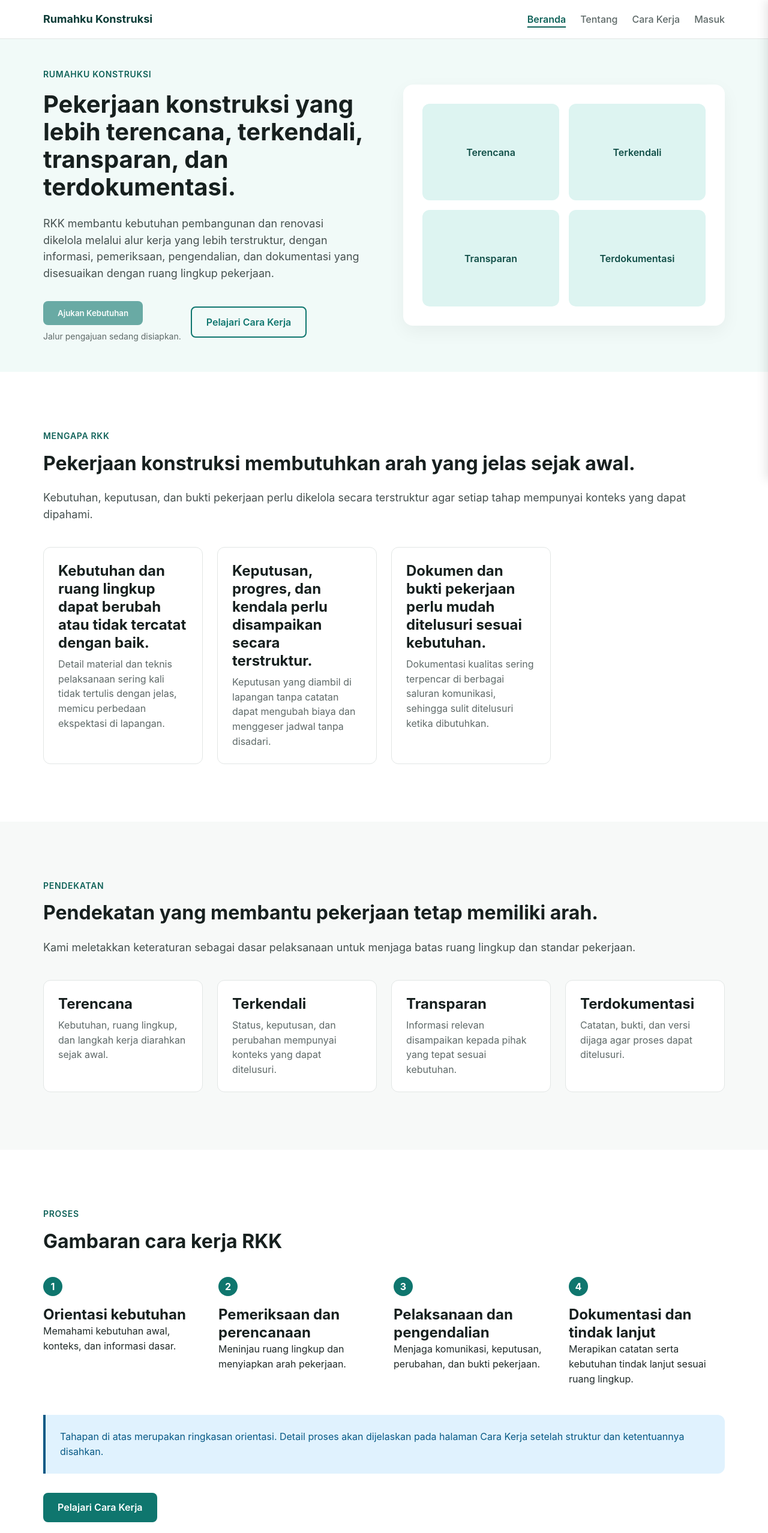
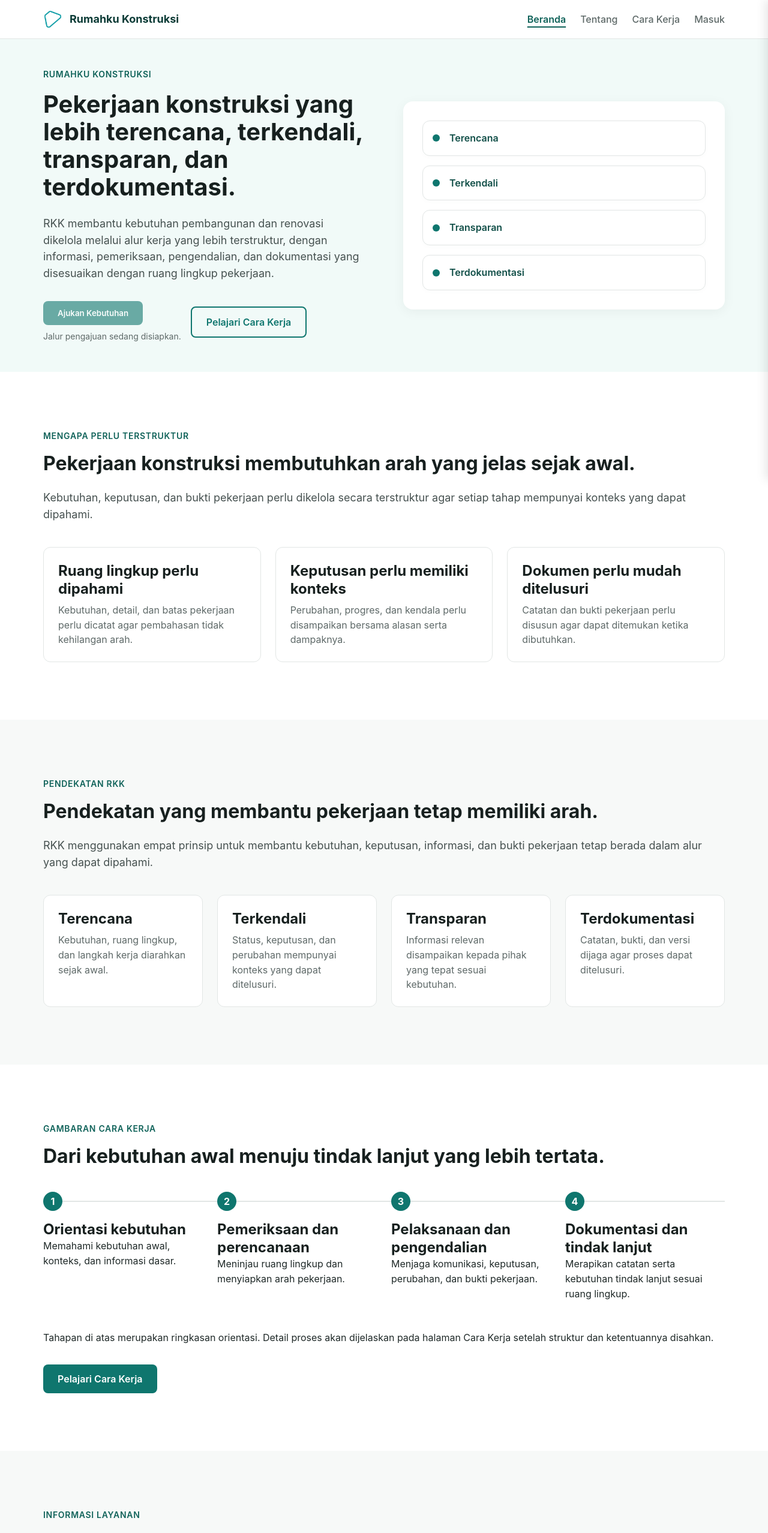
Before and after one commit to syahputrawork98-sketch/RKK-RumahKuKontruksi, a React app in the folder apps/web/: page / in a window 1280 px wide. Shown: the top 2556 px of the page at 60% size. Built offline with nearby package versions, Linux system fonts and the light colour scheme; the HTML template or start-up script is replaced by a standard one.

Commit message:
feat(web): implement PLAN-001A content and visual refinement

```diff
--- a/apps/web/src/components/public/MobileDrawer.jsx
+++ b/apps/web/src/components/public/MobileDrawer.jsx
@@ -1,5 +1,6 @@
 import { useEffect, useRef } from 'react';
 import { NavLink } from 'react-router-dom';
+import rkkMark from '../../assets/brand/rkk-mark.png';
 
 export default function MobileDrawer({ isOpen, onClose }) {
   const closeBtnRef = useRef(null);
@@ -113,7 +114,10 @@ export default function MobileDrawer({ isOpen, onClose }) {
         aria-hidden={isOpen ? "false" : "true"}
       >
         <div className="drawer-header">
-          <span className="brand-link">RKK</span>
+          <span className="brand-link">
+            <img src={rkkMark} alt="" aria-hidden="true" className="brand-logo" />
+            <span className="brand-text">Rumahku Konstruksi</span>
+          </span>
           <button
             ref={closeBtnRef}
             className="drawer-close"
--- a/apps/web/src/components/public/PublicFooter.jsx
+++ b/apps/web/src/components/public/PublicFooter.jsx
@@ -1,4 +1,5 @@
 import { Link } from 'react-router-dom';
+import rkkMark from '../../assets/brand/rkk-mark.png';
 
 export default function PublicFooter() {
   return (
@@ -6,9 +7,12 @@ export default function PublicFooter() {
       <div className="public-container">
         <div className="footer-content">
           <div className="footer-brand">
-            <h2>Rumahku Konstruksi</h2>
+            <Link to="/" className="brand-link" aria-label="Rumahku Konstruksi">
+              <img src={rkkMark} alt="" aria-hidden="true" className="brand-logo" />
+              <span className="brand-text">Rumahku Konstruksi</span>
+            </Link>
             <p className="footer-desc">
-              Pendekatan terencana dan terkendali untuk kebutuhan konstruksi Anda.
+              Pendekatan terstruktur untuk membantu kebutuhan konstruksi memiliki arah, konteks, dan dokumentasi yang lebih jelas.
             </p>
           </div>
 
@@ -23,6 +27,9 @@ export default function PublicFooter() {
               <li>
                 <Link to="/cara-kerja">Cara Kerja</Link>
               </li>
+              <li>
+                <Link to="/sign-in">Masuk</Link>
+              </li>
             </ul>
           </nav>
         </div>
--- a/apps/web/src/components/public/PublicHeader.jsx
+++ b/apps/web/src/components/public/PublicHeader.jsx
@@ -1,6 +1,7 @@
 import { useState, useRef } from 'react';
 import { NavLink, Link } from 'react-router-dom';
 import MobileDrawer from './MobileDrawer';
+import rkkMark from '../../assets/brand/rkk-mark.png';
 
 export default function PublicHeader() {
   const [drawerOpen, setDrawerOpen] = useState(false);
@@ -18,8 +19,9 @@ export default function PublicHeader() {
     <header className="public-header" role="banner">
       <div className="public-container">
         <div className="header-content">
-          <Link to="/" className="brand-link">
-            Rumahku Konstruksi
+          <Link to="/" className="brand-link" aria-label="Rumahku Konstruksi">
+            <img src={rkkMark} alt="" aria-hidden="true" className="brand-logo" />
+            <span className="brand-text">Rumahku Konstruksi</span>
           </Link>
 
           <nav className="desktop-nav" aria-label="Navigasi Utama">
--- a/apps/web/src/content/home.js
+++ b/apps/web/src/content/home.js
@@ -16,28 +16,28 @@ export const homeContent = {
     ]
   },
   context: {
-    eyebrow: 'MENGAPA RKK',
+    eyebrow: 'MENGAPA PERLU TERSTRUKTUR',
     title: 'Pekerjaan konstruksi membutuhkan arah yang jelas sejak awal.',
     description: 'Kebutuhan, keputusan, dan bukti pekerjaan perlu dikelola secara terstruktur agar setiap tahap mempunyai konteks yang dapat dipahami.',
     points: [
       {
-        title: 'Kebutuhan dan ruang lingkup dapat berubah atau tidak tercatat dengan baik.',
-        description: 'Detail material dan teknis pelaksanaan sering kali tidak tertulis dengan jelas, memicu perbedaan ekspektasi di lapangan.'
+        title: 'Ruang lingkup perlu dipahami',
+        description: 'Kebutuhan, detail, dan batas pekerjaan perlu dicatat agar pembahasan tidak kehilangan arah.'
       },
       {
-        title: 'Keputusan, progres, dan kendala perlu disampaikan secara terstruktur.',
-        description: 'Keputusan yang diambil di lapangan tanpa catatan dapat mengubah biaya dan menggeser jadwal tanpa disadari.'
+        title: 'Keputusan perlu memiliki konteks',
+        description: 'Perubahan, progres, dan kendala perlu disampaikan bersama alasan serta dampaknya.'
       },
       {
-        title: 'Dokumen dan bukti pekerjaan perlu mudah ditelusuri sesuai kebutuhan.',
-        description: 'Dokumentasi kualitas sering terpencar di berbagai saluran komunikasi, sehingga sulit ditelusuri ketika dibutuhkan.'
+        title: 'Dokumen perlu mudah ditelusuri',
+        description: 'Catatan dan bukti pekerjaan perlu disusun agar dapat ditemukan ketika dibutuhkan.'
       }
     ]
   },
   approach: {
-    eyebrow: 'PENDEKATAN',
+    eyebrow: 'PENDEKATAN RKK',
     title: 'Pendekatan yang membantu pekerjaan tetap memiliki arah.',
-    description: 'Kami meletakkan keteraturan sebagai dasar pelaksanaan untuk menjaga batas ruang lingkup dan standar pekerjaan.',
+    description: 'RKK menggunakan empat prinsip untuk membantu kebutuhan, keputusan, informasi, dan bukti pekerjaan tetap berada dalam alur yang dapat dipahami.',
     items: [
       {
         title: 'Terencana',
@@ -58,8 +58,8 @@ export const homeContent = {
     ]
   },
   workflow: {
-    eyebrow: 'PROSES',
-    title: 'Gambaran cara kerja RKK',
+    eyebrow: 'GAMBARAN CARA KERJA',
+    title: 'Dari kebutuhan awal menuju tindak lanjut yang lebih tertata.',
     steps: [
       {
         title: 'Orientasi kebutuhan',
@@ -85,13 +85,15 @@ export const homeContent = {
     }
   },
   services: {
-    eyebrow: 'LAYANAN',
-    title: 'Informasi layanan ditampilkan setelah ruang lingkupnya disahkan.',
-    description: 'RKK tidak menampilkan daftar layanan, harga, wilayah, jadwal, atau ketentuan yang belum memiliki sumber resmi. Informasi tersebut akan tersedia setelah ruang lingkup dan batasnya ditetapkan.'
+    eyebrow: 'INFORMASI LAYANAN',
+    title: 'Informasi layanan disiapkan secara bertahap sebelum dipublikasikan.',
+    description: 'RKK tidak menampilkan daftar layanan, harga, wilayah, jadwal, atau ketentuan yang belum memiliki sumber resmi. Informasi akan tersedia setelah ruang lingkup dan batasnya ditetapkan.',
+    statusLabel: 'Konten sedang disiapkan'
   },
   principles: {
-    eyebrow: 'PRINSIP',
+    eyebrow: 'TRANSPARANSI DAN DOKUMENTASI',
     title: 'Transparansi dibangun melalui informasi yang relevan dan dapat ditelusuri.',
+    intro: 'Keterbukaan perlu berjalan bersama konteks, tanggung jawab, dan batas akses yang tepat.',
     items: [
       {
         title: 'Informasi relevan',
--- a/apps/web/src/sections/home/HomeContext.jsx
+++ b/apps/web/src/sections/home/HomeContext.jsx
@@ -13,7 +13,7 @@ export default function HomeContext({ content }) {
           description={content.description}
         />
 
-        <div className="approach-grid">
+        <div className="context-grid">
           {content.points.map((point, index) => (
             <InfoCard
               key={index}
--- a/apps/web/src/sections/home/HomeHero.jsx
+++ b/apps/web/src/sections/home/HomeHero.jsx
@@ -26,11 +26,17 @@ export default function HomeHero({ content }) {
             </div>
           </div>
           <div className="hero-visual" aria-hidden="true">
-            {content.visualNodes.map((node, index) => (
-              <div key={index} className="visual-node">
-                {node}
-              </div>
-            ))}
+            <div className="system-diagram">
+              <svg className="system-lines" width="100%" height="100%" preserveAspectRatio="none">
+                <path d="M 50,50 L 150,150 L 250,50 L 350,150" fill="none" stroke="currentColor" strokeWidth="2" strokeDasharray="4 4" className="stroke-primary" />
+              </svg>
+              {content.visualNodes.map((node, index) => (
+                <div key={index} className={`system-node node-${index + 1}`}>
+                  <div className="node-icon"></div>
+                  <div className="node-label">{node}</div>
+                </div>
+              ))}
+            </div>
           </div>
         </div>
       </div>
--- a/apps/web/src/sections/home/HomeServices.jsx
+++ b/apps/web/src/sections/home/HomeServices.jsx
@@ -9,11 +9,10 @@ export default function HomeServices({ content }) {
         <SectionHeading
           eyebrow={content.eyebrow}
           title={content.title}
-          description={content.description}
         />
-        {/* State: information/hold panel; tidak membuat kartu layanan dummy */}
-        <div className="gate-panel">
-          <p>Layanan akan dibuka secara bertahap.</p>
+        <div className="informative-panel">
+          <span className="panel-status">{content.statusLabel}</span>
+          <p className="panel-desc">{content.description}</p>
         </div>
       </PublicContainer>
     </PublicSection>
--- a/apps/web/src/sections/home/HomeWorkflow.jsx
+++ b/apps/web/src/sections/home/HomeWorkflow.jsx
@@ -12,7 +12,7 @@ export default function HomeWorkflow({ content }) {
           title={content.title}
         />
 
-        <div className="process-grid">
+        <div className="timeline-grid">
           {content.steps.map((step, index) => (
             <div key={index} className="process-step">
               <span className="step-number">{index + 1}</span>
--- a/apps/web/src/styles/home.css
+++ b/apps/web/src/styles/home.css
@@ -62,23 +62,56 @@
   background-color: var(--color-neutral-0);
   border-radius: var(--radius-panel);
   padding: var(--spacing-8);
-  box-shadow: 0 10px 30px rgba(0, 0, 0, 0.05);
-  display: grid;
-  grid-template-columns: 1fr 1fr;
-  gap: var(--spacing-4);
-  aspect-ratio: 4/3;
+  box-shadow: 0 4px 20px rgba(0, 0, 0, 0.05);
+  display: flex;
+  flex-direction: column;
 }
 
-.visual-node {
-  background-color: var(--color-brand-100);
+.system-diagram {
+  display: flex;
+  flex-direction: column;
+  justify-content: space-between;
+  height: 100%;
+  gap: var(--spacing-4);
+  position: relative;
+}
+
+.system-diagram::before {
+  content: '';
+  position: absolute;
+  left: 1.5rem;
+  top: 2rem;
+  bottom: 2rem;
+  width: 2px;
+  background: var(--color-brand-200);
+  z-index: 0;
+}
+
+.system-lines {
+  display: none;
+}
+
+.system-node {
+  position: relative;
+  z-index: 1;
+  background-color: var(--color-neutral-0);
+  border: 1px solid var(--color-neutral-200);
   border-radius: var(--radius-card);
   display: flex;
   align-items: center;
-  justify-content: center;
+  gap: var(--spacing-4);
   font-weight: 600;
   color: var(--color-brand-800);
   padding: var(--spacing-4);
-  text-align: center;
+  box-shadow: 0 2px 8px rgba(0, 0, 0, 0.02);
+}
+
+.node-icon {
+  width: 12px;
+  height: 12px;
+  background: var(--color-brand-600);
+  border-radius: 50%;
+  flex-shrink: 0;
 }
 
 /* Sections */
@@ -100,8 +133,15 @@
   background-color: var(--color-neutral-0);
 }
 
-/* Approach Cards */
+/* Approach & Context Cards */
 .approach-grid {
+  display: grid;
+  grid-template-columns: 1fr;
+  gap: var(--spacing-6);
+  margin-top: var(--spacing-10);
+}
+
+.context-grid {
   display: grid;
   grid-template-columns: 1fr;
   gap: var(--spacing-6);
@@ -112,6 +152,9 @@
   .approach-grid {
     grid-template-columns: repeat(2, 1fr);
   }
+  .context-grid {
+    grid-template-columns: repeat(3, 1fr);
+  }
 }
 
 @media (min-width: 1024px) {
@@ -121,23 +164,41 @@
 }
 
 /* Process Steps */
-.process-grid {
-  display: grid;
-  grid-template-columns: 1fr;
+.timeline-grid {
+  display: flex;
+  flex-direction: column;
   gap: var(--spacing-8);
   margin-top: var(--spacing-10);
   margin-bottom: var(--spacing-8);
+  position: relative;
 }
 
-@media (min-width: 768px) {
-  .process-grid {
-    grid-template-columns: repeat(2, 1fr);
-  }
+.timeline-grid::before {
+  content: '';
+  position: absolute;
+  left: 15px;
+  top: 32px;
+  bottom: 0;
+  width: 2px;
+  background: var(--color-neutral-200);
+  z-index: 0;
 }
 
 @media (min-width: 1024px) {
-  .process-grid {
-    grid-template-columns: repeat(4, 1fr);
+  .timeline-grid {
+    flex-direction: row;
+    gap: var(--spacing-6);
+  }
+  .timeline-grid::before {
+    left: 0;
+    right: 0;
+    top: 15px;
+    height: 2px;
+    width: 100%;
+    bottom: auto;
+  }
+  .timeline-grid .process-step {
+    flex: 1;
   }
 }
 
@@ -158,18 +219,52 @@
   margin-bottom: var(--spacing-4);
 }
 
-/* Gate Section */
-.gate-panel {
-  background-color: var(--color-info-bg);
-  border-left: 4px solid var(--color-info-text);
-  padding: var(--spacing-6);
-  border-radius: 0 var(--radius-card) var(--radius-card) 0;
+/* Split Layout */
+.split-layout {
+  display: grid;
+  grid-template-columns: 1fr;
+  gap: var(--spacing-10);
   margin-top: var(--spacing-8);
 }
 
-.gate-panel p {
-  color: var(--color-info-text);
-  margin-bottom: 0;
+@media (min-width: 1024px) {
+  .split-layout {
+    grid-template-columns: 1fr 1fr;
+    gap: var(--spacing-16);
+    align-items: flex-start;
+  }
+}
+
+.split-list {
+  display: grid;
+  gap: var(--spacing-4);
+}
+
+/* Informative Panel (Gate) */
+.informative-panel {
+  background-color: var(--color-neutral-0);
+  border: 1px solid var(--color-neutral-200);
+  padding: var(--spacing-8);
+  border-radius: var(--radius-card);
+  margin-top: var(--spacing-8);
+  text-align: center;
+}
+
+.panel-status {
+  display: inline-block;
+  background-color: var(--color-neutral-100);
+  color: var(--color-neutral-700);
+  padding: var(--spacing-1) var(--spacing-3);
+  border-radius: 999px;
+  font-size: var(--font-size-supporting);
+  font-weight: 600;
+  margin-bottom: var(--spacing-4);
+}
+
+.panel-desc {
+  color: var(--color-neutral-700);
+  max-width: 600px;
+  margin: 0 auto;
 }
 
 /* UI Components */
@@ -253,34 +348,29 @@
   margin-bottom: 0;
 }
 
-/* Page State */
-.page-state {
-  display: flex;
-  flex-direction: column;
-  align-items: center;
-  justify-content: center;
-  text-align: center;
-  padding: var(--spacing-20) var(--spacing-4);
-  min-height: 50vh;
+/* Closing CTA */
+.closing-section {
+  padding: var(--spacing-16) 0;
 }
 
-.state-label {
-  display: inline-block;
-  background-color: var(--color-warning-bg);
-  color: var(--color-warning-text);
-  padding: var(--spacing-1) var(--spacing-3);
-  border-radius: 999px;
-  font-size: var(--font-size-supporting);
-  font-weight: 600;
-  margin-bottom: var(--spacing-6);
+.closing-panel {
+  background-color: var(--color-neutral-0);
+  border: 1px solid var(--color-neutral-200);
+  border-radius: var(--radius-panel);
+  padding: var(--spacing-12) var(--spacing-6);
+  text-align: center;
+  box-shadow: 0 4px 20px rgba(0, 0, 0, 0.05);
 }
 
-.page-state h1 {
+.closing-panel .hero-title {
   margin-bottom: var(--spacing-4);
 }
 
-.page-state p {
-  color: var(--color-neutral-600);
-  max-width: 500px;
-  margin-bottom: var(--spacing-8);
+.closing-panel .hero-desc {
+  max-width: 600px;
+  margin: 0 auto var(--spacing-8) auto;
 }
+
+.closing-panel .hero-actions {
+  justify-content: center;
+}
--- a/apps/web/src/styles/shell.css
+++ b/apps/web/src/styles/shell.css
@@ -65,6 +65,18 @@
 }
 
 .brand-link {
+  display: flex;
+  align-items: center;
+  gap: var(--spacing-3);
+  text-decoration: none;
+}
+
+.brand-logo {
+  height: 32px;
+  width: auto;
+}
+
+.brand-text {
   font-weight: 700;
   font-size: 1.125rem;
   color: var(--color-brand-900);
@@ -226,10 +238,13 @@
   }
 }
 
-.footer-brand h2 {
+.footer-brand .brand-link {
+  margin-bottom: var(--spacing-2);
+}
+
+.footer-brand .brand-text {
   color: var(--color-neutral-0);
   font-size: var(--font-size-h3-desktop);
-  margin-bottom: var(--spacing-2);
 }
 
 .footer-desc {
```
Also changed, not shown: apps/web/src/sections/home/HomeClosingCTA.jsx (+5 -3 lines), apps/web/src/sections/home/HomePrinciples.jsx (+6 -2 lines), apps/web/src/assets/brand/rkk-mark.png (added), 2 other files (tests, documents, lock files or other folders).
